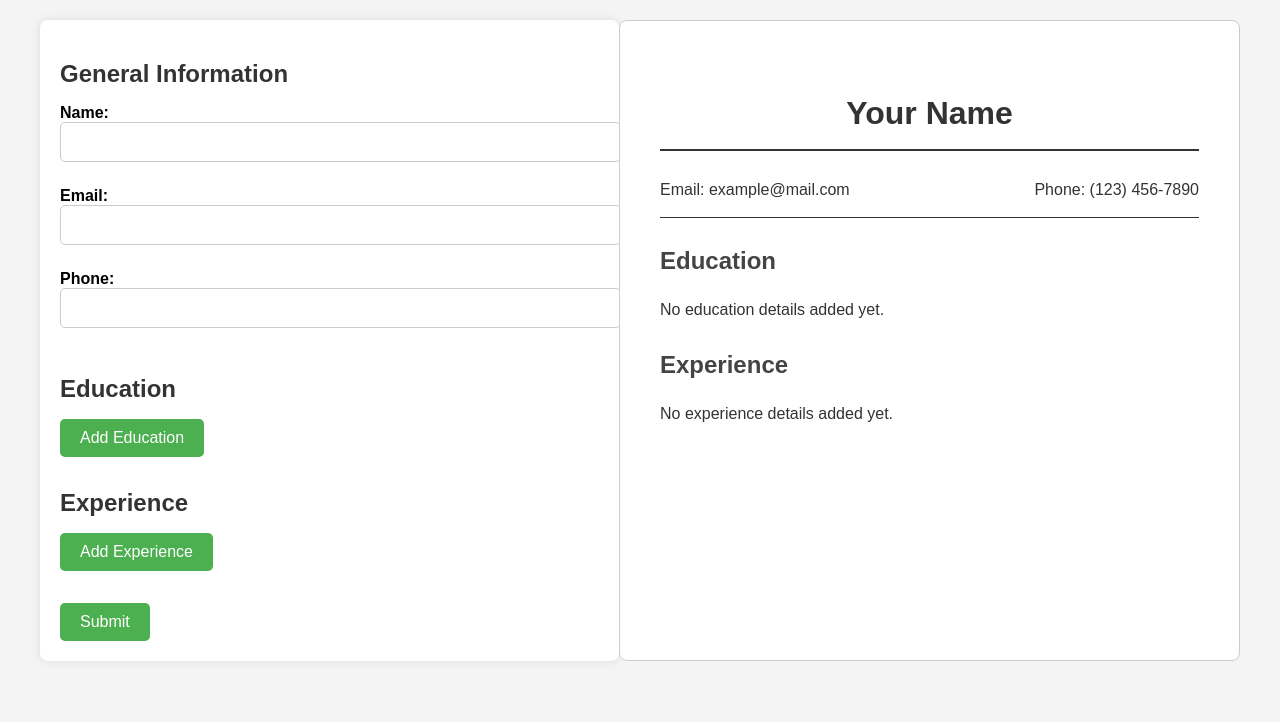
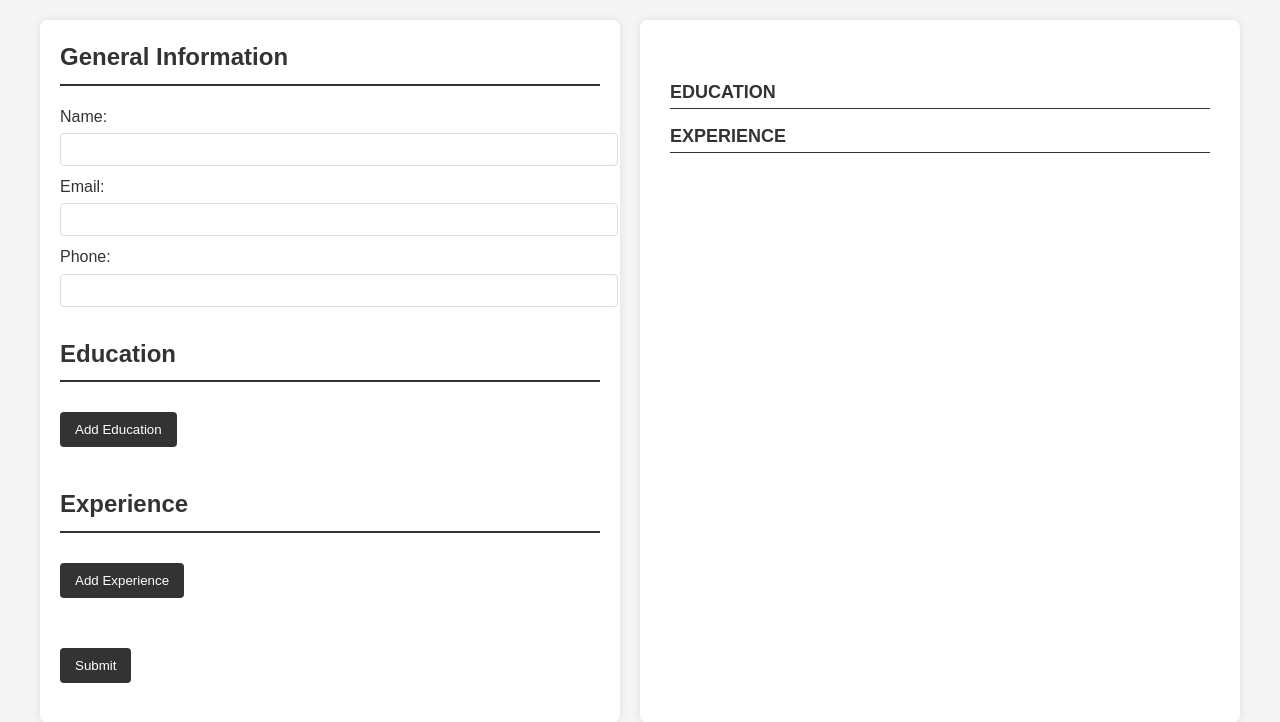
Before and after one commit to Samith-hegde/cv-application, a React (Vite) app: page / in a window 1280 px wide. Shown: the top 722 px of the page. Built offline with nearby package versions, Linux system fonts and the light colour scheme.

Commit message:
Overhaul of styles

```diff
--- a/package.json
+++ b/package.json
@@ -11,7 +11,8 @@
   },
   "dependencies": {
     "react": "^18.3.1",
-    "react-dom": "^18.3.1"
+    "react-dom": "^18.3.1",
+    "react-to-pdf": "^1.0.1"
   },
   "devDependencies": {
     "@eslint/js": "^9.9.0",
--- a/src/App.css
+++ b/src/App.css
@@ -1,90 +1,58 @@
-/* General page styling */
+/* styles.css */
+:root {
+  --primary-color: #333;
+  --secondary-color: #666;
+  --background-color: #f5f5f5;
+  --form-background: #fff;
+  --border-color: #ddd;
+}
+
 body {
   font-family: Arial, sans-serif;
+  line-height: 1.4;
+  color: var(--primary-color);
+  background-color: var(--background-color);
   margin: 0;
   padding: 0;
-    background-color: #f4f4f4;
+}
+
+.container {
+  display: flex;
+  max-width: 1200px;
+  margin: 0 auto;
+  padding: 20px;
+  gap: 20px;
+}
+
+/* Form Styles */
+.Form {
+  flex: 1;
+  background-color: var(--form-background);
+  padding: 20px;
+  border-radius: 8px;
+  box-shadow: 0 0 10px rgba(0, 0, 0, 0.1);
+}
+
+.GeneralInfoForm,
+.EducationForm,
+.ExperienceForm {
+  margin-bottom: 20px;
 }
 
 h2 {
-    font-size: 1.5rem;
-    margin-bottom: 1rem;
-    color: #333;
+  color: var(--primary-color);
+  border-bottom: 2px solid var(--primary-color);
+  padding-bottom: 10px;
+  margin-top: 0;
 }
 
-  h3 {
-    font-size: 1.25rem;
-    margin-bottom: 0.75rem;
-    color: #555;
+form {
+  display: flex;
+  flex-direction: column;
 }
 
-  /* Container that holds both form and resume */
-  .container {
-    display: flex;
-    justify-content: space-between;
-    padding: 20px;
-    max-width: 1200px;
-    margin: 0 auto;
-  }
-
-  .Form {
-    width: 45%;
-    padding: 20px;
-    background-color: #fff;
-    box-shadow: 0 0 10px rgba(0, 0, 0, 0.1);
-    border-radius: 8px;
-  }
-
-  .Resume {
-    width: 45%;
-    background-color: #fff;
-    padding: 40px;
-    border-radius: 8px;
-    box-shadow: none; /* Remove the box shadow here */
-    border: 1px solid #ccc; /* Border to make it look like a printed resume */
-    font-size: 1rem;
-    line-height: 1.6;
-    color: #333;
-  }
-
-  /* Resume specific styling */
-  .Resume h2 {
-    text-align: center;
-    font-size: 2rem;
+label {
   margin-bottom: 10px;
-    color: #333;
-    border-bottom: 2px solid #333;
-    padding-bottom: 10px;
-  }
-
-  .Resume h3 {
-    font-size: 1.5rem;
-    margin-top: 1.5rem;
-    margin-bottom: 0.5rem;
-    color: #444;
-  }
-
-  .Resume-section {
-    margin-bottom: 20px;
-  }
-
-  .Resume p {
-    margin-bottom: 5px;
-  }
-
-  .Resume .contact-info {
-    display: flex;
-    justify-content: space-between;
-    border-bottom: 1px solid #333;
-    padding-bottom: 10px;
-    margin-bottom: 20px;
-  }
-
-
-  label {
-    display: block;
-    margin-bottom: 10px;
-    font-weight: bold;
 }
 
 input[type="text"],
@@ -92,56 +60,132 @@ body {
 input[type="date"],
 textarea {
   width: 100%;
-    padding: 10px;
-    margin-bottom: 15px;
-    border: 1px solid #ccc;
-    border-radius: 5px;
-    font-size: 1rem;
+  padding: 8px;
+  margin-top: 5px;
+  border: 1px solid var(--border-color);
+  border-radius: 4px;
 }
 
 button {
-    padding: 10px 20px;
-    background-color: #4CAF50;
+  background-color: var(--primary-color);
   color: white;
   border: none;
-    border-radius: 5px;
+  padding: 10px 15px;
+  margin-top: 10px;
+  margin-bottom: 20px;
+  border-radius: 4px;
   cursor: pointer;
-    font-size: 1rem;
+  transition: background-color 0.3s ease;
 }
 
 button:hover {
-    background-color: #45a049;
+  background-color: var(--secondary-color);
 }
 
-  button:disabled {
-    background-color: #ccc;
-    cursor: not-allowed;
+.EducationActualForm,
+.ExperienceActualForm {
+  border: 1px solid var(--border-color);
+  padding: 15px;
+  margin-bottom: 15px;
+  border-radius: 4px;
 }
 
-  button + button {
-    margin-left: 10px;
+/* Resume Styles */
+.Resume {
+  flex: 1;
+  background-color: white;
+  padding: 30px;
+  font-size: 14px;
+  box-shadow: 0 0 10px rgba(0, 0, 0, 0.1);
+  border-radius: 8px;
 }
 
-  /* Form sections */
-  .GeneralInfoForm, .EducationForm, .ExperienceForm {
-    margin-bottom: 2rem;
+.Resume h2 {
+  font-size: 24px;
+  text-transform: uppercase;
+  margin-bottom: 5px;
+  border-bottom: none;
 }
 
-  /* Education and Experience fields layout */
-  .EducationActualForm, .ExperienceActualForm {
-    border-bottom: 1px solid #ccc;
-    padding-bottom: 10px;
+.Resume h3 {
+  font-size: 18px;
+  text-transform: uppercase;
+  margin-top: 15px;
+  margin-bottom: 5px;
+  border-bottom: 1px solid var(--primary-color);
+  padding-bottom: 3px;
+}
+
+.Resume p {
+  margin: 3px 0;
+}
+
+.Resume ul {
+  margin: 5px 0;
+  padding-left: 20px;
+}
+
+.Resume li {
+  margin-bottom: 3px;
+}
+
+.contact-info {
+  display: flex;
+  justify-content: space-between;
+  font-size: 12px;
   margin-bottom: 15px;
 }
 
-  /* Responsive styling */
+.education-item,
+.experience-item,
+.project-item {
+  margin-bottom: 10px;
+}
+
+.education-item h4,
+.experience-item h4,
+.project-item h4 {
+  margin: 0;
+  font-weight: bold;
+}
+
+.education-item p,
+.experience-item p,
+.project-item p {
+  margin: 2px 0;
+}
+
+.skills-list {
+  display: flex;
+  flex-wrap: wrap;
+}
+
+.skills-list p {
+  margin-right: 15px;
+  margin-bottom: 5px;
+}
+
+/* Responsive Design */
 @media (max-width: 768px) {
   .container {
     flex-direction: column;
   }
 
-    .Form, .Resume {
+  .Form,
+  .Resume {
     width: 100%;
-      margin-bottom: 20px;
+    padding: 15px;
+  }
+
+  .contact-info {
+    flex-direction: column;
+  }
+
+  .skills-list {
+    flex-direction: column;
+  }
+
+  .skills-list p {
+    margin-right: 0;
   }
 }
--- a/src/App.jsx
+++ b/src/App.jsx
@@ -1,5 +1,7 @@
 import React from 'react';
 import { useState } from 'react';
+import { useRef } from 'react';
+import { PDFDownloadLink, PDExport } from 'react-to-pdf';
 import GeneralInfo from './components/GeneralInfo';
 import Education from './components/Education';
 import Experience from './components/Experience';
@@ -82,8 +84,9 @@ function App() {
         <SubmitButton onUpdate={handleSubmit} data={resumeData} onEdit={handleEdit}/>
       </div>
 
-      <div className='Resume'>
+      <div className="Resume">
         <Resume data={submittedData}/>
+
       </div>
 
     </div>
--- a/src/components/Resume.jsx
+++ b/src/components/Resume.jsx
@@ -1,82 +1,34 @@
-/*import React, { useState } from 'react';
-
-function Resume({ data }) {
-
-    return (
-        <div className="Resume">
-            <h2> Resume </h2>
-            <h3> General Information </h3>
-            <p> Name: {data.generalInfo.name} </p>
-            <p> Email: {data.generalInfo.email} </p>
-            <p> Phone: {data.generalInfo.phone} </p>
-            <h3> Education </h3>
-            {data.education.map((edu, index) => (
-                <div key={index}>
-                    <p> School: {edu.school} </p>
-                    <p> Degree: {edu.degree} </p>
-                    <p> Start Date: {edu.startDate} </p>
-                    <p> Graduation Date: {edu.graduationDate} </p>
-                </div>
-            ))}
-            <h3> Experience </h3>
-            {data.experience.map((exp, index) => (
-                <div key={index}>
-                    <p> Company: {exp.company} </p>
-                    <p> Position: {exp.position} </p>
-                    <p> Responsibilities: {exp.responsibilities} </p>
-                    <p> Start Date: {exp.startDate} </p>
-                    <p> End Date: {exp.endDate} </p>
-                </div>
-            ))}
-        </div>
-    )
-};
-
-export default Resume;*/
-
 import React from 'react';
 
 function Resume({ data }) {
 
   return (
     <>
-      <h2>{data.generalInfo.name || "Your Name"}</h2>
+      <h2>{data.generalInfo.name}</h2>
 
       <div className="contact-info">
-        <p>Email: {data.generalInfo.email || "example@mail.com"}</p>
-        <p>Phone: {data.generalInfo.phone || "(123) 456-7890"}</p>
+        <span> {data.generalInfo.email} </span>
+        <span> {data.generalInfo.phone} </span>
       </div>
 
-      <div className="Resume-section">
         <h3>Education</h3>
-        {data.education.length > 0 ? (
-          data.education.map((edu, index) => (
-            <div key={index}>
-              <p><strong>{edu.school}</strong></p>
-              <p>Degree: {edu.degree}</p>
+          {data.education.map((edu, index) => (
+            <div key={index} className="education-item">
+              <h4>{edu.school}</h4>
+              <p>{edu.degree}</p>
               <p>{edu.startDate} - {edu.graduationDate}</p>
             </div>
-          ))
-        ) : (
-          <p>No education details added yet.</p>
-        )}
-      </div>
+          ))}
 
-      <div className="Resume-section">
         <h3>Experience</h3>
-        {data.experience.length > 0 ? (
-          data.experience.map((exp, index) => (
-            <div key={index}>
-              <p><strong>{exp.company}</strong></p>
-              <p>Position: {exp.position}</p>
+        {data.experience.map((exp, index) => (
+            <div key={index} className="experience-item">
+              <h4> {exp.company} </h4>
+              <p> {exp.position}</p>
+              <p> {exp.responsibilities}</p>
               <p>{exp.startDate} - {exp.endDate}</p>
-              <p>Responsibilities: {exp.responsibilities}</p>
             </div>
-          ))
-        ) : (
-          <p>No experience details added yet.</p>
-        )}
-      </div>
+        ))}
     </>
   )
 };
```
Also changed, not shown: 1 other file (tests, documents, lock files or other folders). Lines whose indentation alone changed are shown as unchanged.
